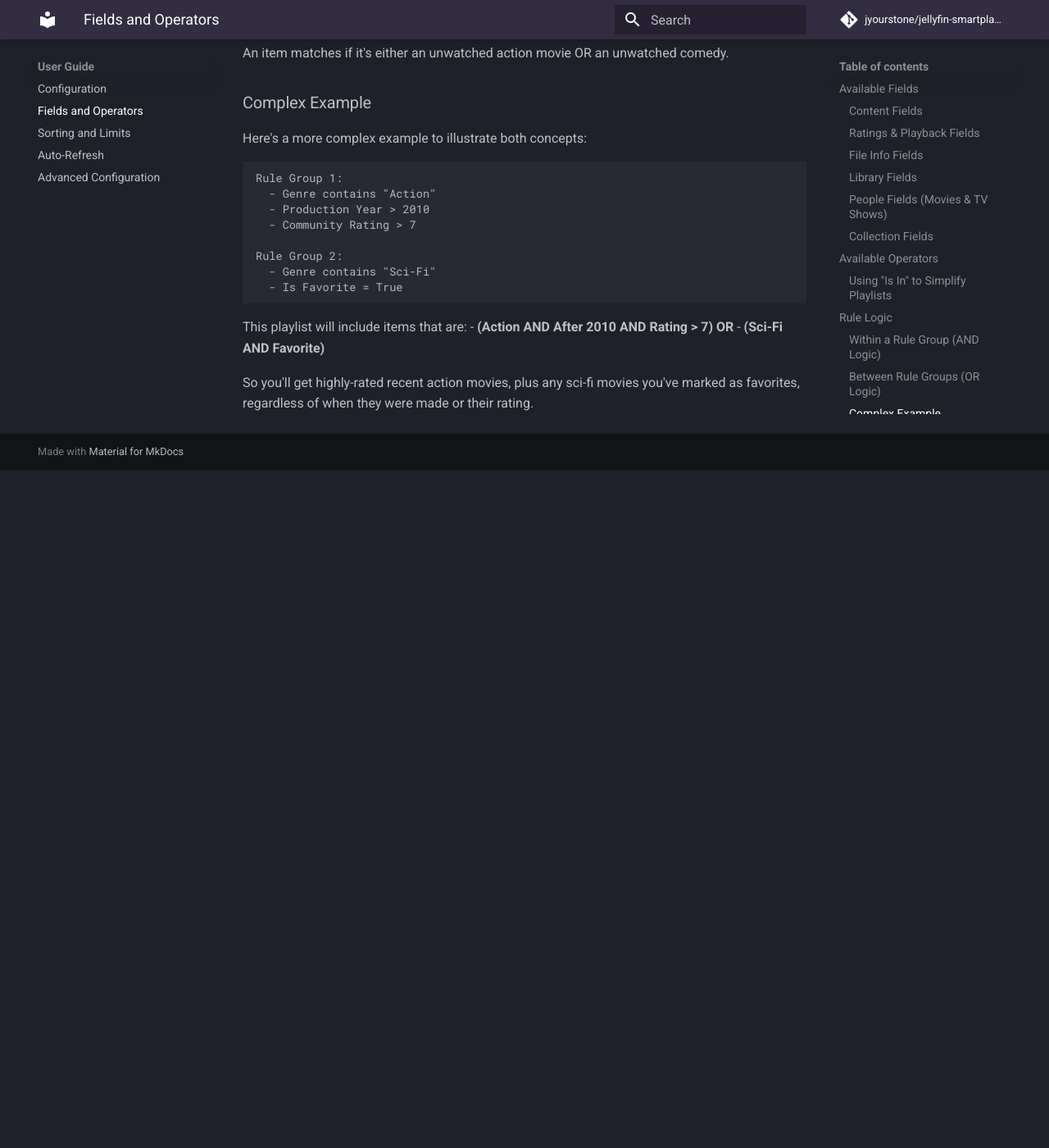
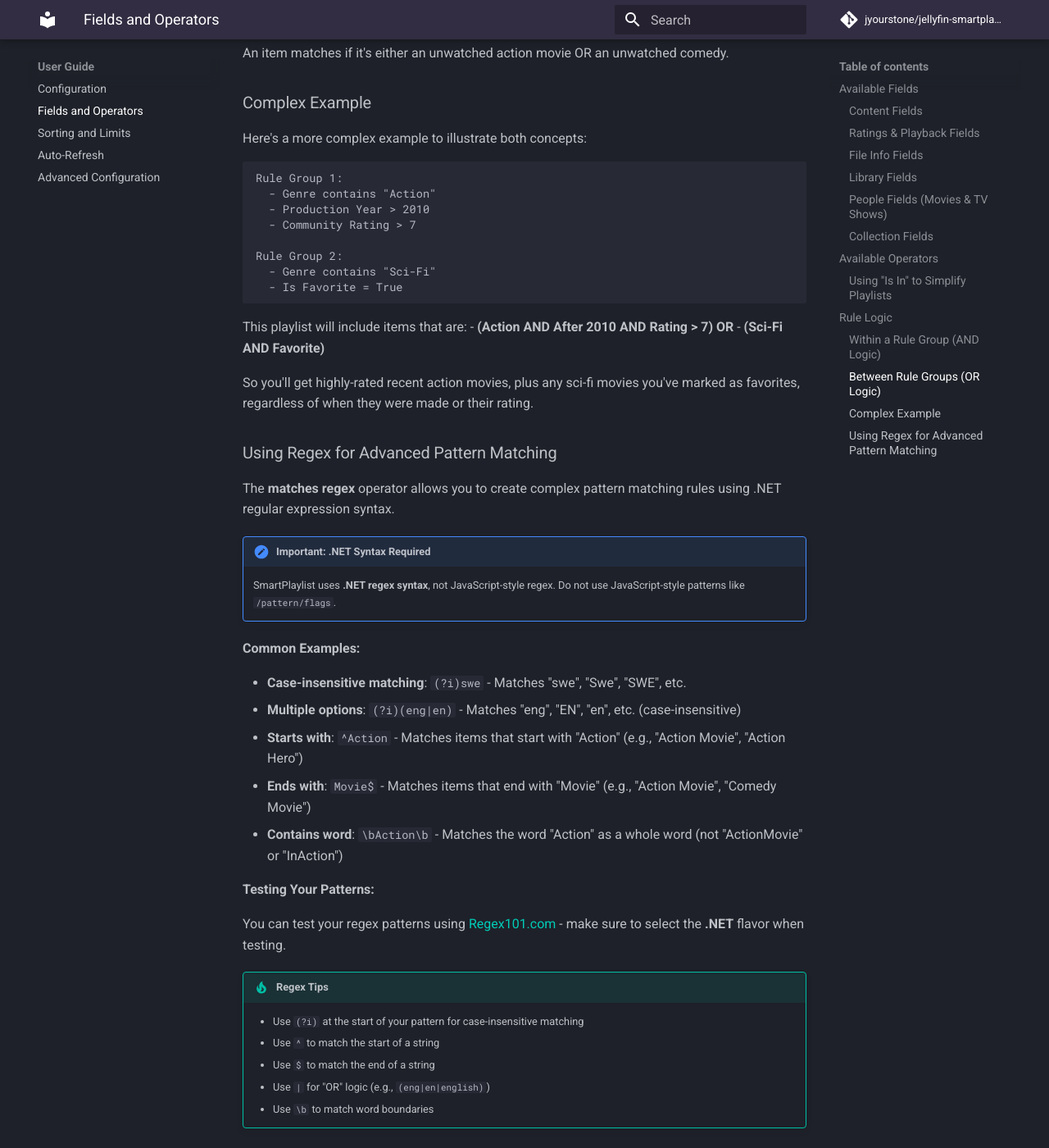
Before and after one commit to jyourstone/jellyfin-smartplaylist-plugin, an MkDocs documentation site: the page built from docs/content/user-guide/fields-and-operators.md, in a window 1280 px wide and 1400 px high, scrolled down 4166 px. Shown: the whole window at 82% size. Built offline with MkDocs 1.6.1 and Material for MkDocs 9.7.7, drawn with Linux system fonts in a browser that asks for light colours; comment, search, counter and statistics services are not loaded; before the commit the page ends 4739 px from its top, so only the background shows below that.

Commit message:
Documentation changes

```diff
--- a/docs/content/user-guide/fields-and-operators.md
+++ b/docs/content/user-guide/fields-and-operators.md
@@ -170,3 +170,29 @@ This playlist will include items that are:
 - **(Sci-Fi AND Favorite)**
 
 So you'll get highly-rated recent action movies, plus any sci-fi movies you've marked as favorites, regardless of when they were made or their rating.
+
+### Using Regex for Advanced Pattern Matching
+
+The **matches regex** operator allows you to create complex pattern matching rules using .NET regular expression syntax.
+
+!!! important "Important: .NET Syntax Required"
+    SmartPlaylist uses **.NET regex syntax**, not JavaScript-style regex. Do not use JavaScript-style patterns like `/pattern/flags`.
+
+**Common Examples:**
+
+- **Case-insensitive matching**: `(?i)swe` - Matches "swe", "Swe", "SWE", etc.
+- **Multiple options**: `(?i)(eng|en)` - Matches "eng", "EN", "en", etc. (case-insensitive)
+- **Starts with**: `^Action` - Matches items that start with "Action" (e.g., "Action Movie", "Action Hero")
+- **Ends with**: `Movie$` - Matches items that end with "Movie" (e.g., "Action Movie", "Comedy Movie")
+- **Contains word**: `\bAction\b` - Matches the word "Action" as a whole word (not "ActionMovie" or "InAction")
+
+**Testing Your Patterns:**
+
+You can test your regex patterns using [Regex101.com](https://regex101.com/) - make sure to select the **.NET** flavor when testing.
+
+!!! tip "Regex Tips"
+    - Use `(?i)` at the start of your pattern for case-insensitive matching
+    - Use `^` to match the start of a string
+    - Use `$` to match the end of a string
+    - Use `|` for "OR" logic (e.g., `(eng|en|english)`)
+    - Use `\b` to match word boundaries
```
Also changed, not shown: docs/content/user-guide/configuration.md (+17 -1 lines), docs/content/user-guide/auto-refresh.md (line endings or trailing spaces).
